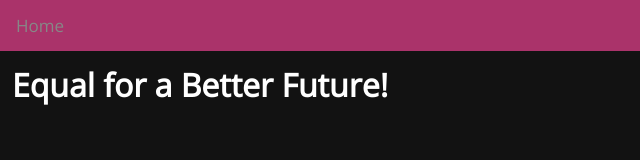
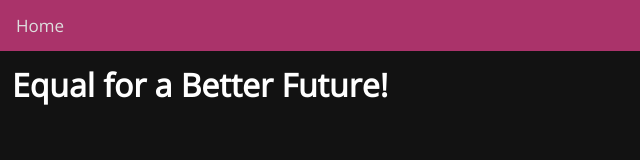
Before and after one commit to VyrixNFPO/PublishNetlify, a plain HTML site: page index.html in a window 1280 px wide. Shown: the full height of the page, 0-640 px from the left. Drawn offline with nearby package versions, Linux system fonts and the light colour scheme.

Commit message:
modified:   vyrix.css

```diff
--- a/vyrix.css
+++ b/vyrix.css
@@ -18,7 +18,7 @@ body {
 
 .nav a {
     float: left;
-    color: #878787;
+    color: #DEDEDE;
     text-align: center;
     padding: 14px 16px;
     text-decoration: none;
```
